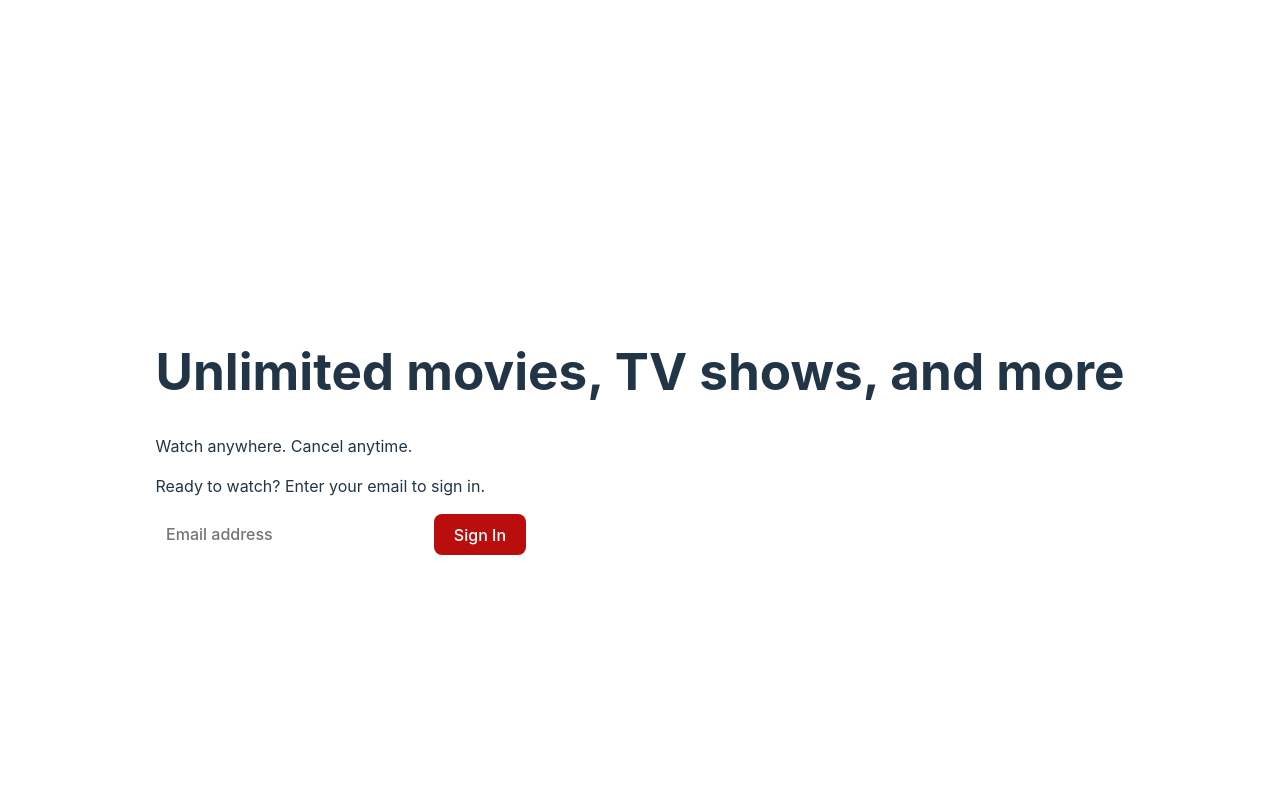
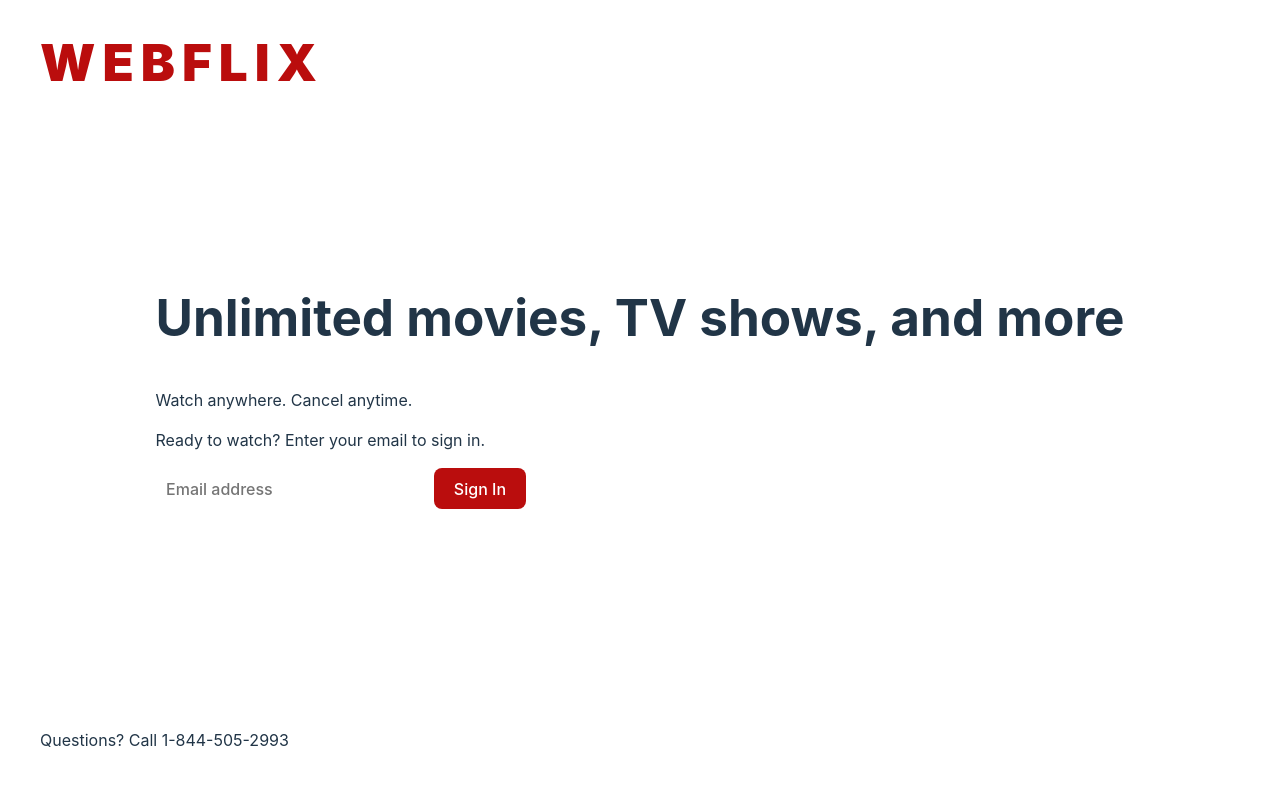
Before and after one commit to tiffbacher/Webflix, a React (Vite) app: page / in a window 1280 px wide. Shown: the top 786 px of the page. Built offline with nearby package versions, Linux system fonts and the light colour scheme.

Commit message:
Add header and footer and update CSS

```diff
--- a/src/index.css
+++ b/src/index.css
@@ -12,10 +12,40 @@
   -webkit-font-smoothing: antialiased;
   -moz-osx-font-smoothing: grayscale;
   -webkit-text-size-adjust: 100%;
+}
 
+.max-width {
+  max-width: 1200px;
+  margin: 0 auto;
+}
+
+#root {
+  height: 100vh;
+  width: 100vw;
+}
+
+header {
+  width: 100%;
+}
+
+.root__main {
   display: flex;
+  flex-direction: column;
+  justify-content: space-between;
   align-items: center;
-  justify-content: center;
+  height: 100%;
+}
+
+.logo {
+  color: rgb(186, 13, 13);
+  font-weight: 900;
+  letter-spacing: 7px;
+}
+
+.line-break {
+  width: 100%;
+  height: .4em;
+  background-color: rgb(255, 255, 255, .075);
 }
 
 a {
@@ -34,10 +64,10 @@ body {
   place-items: center;
   min-width: 320px;
   min-height: 100vh;
-  padding: 2em;
 }
 
-h1 {
+h1,
+.h1 {
   font-size: 3.2em;
   line-height: 1.1;
 }
@@ -112,6 +142,14 @@ form>input[type=submit] {
   color: lightgray;
 }
 
+footer {
+  width: 100%;
+}
+
+.footer-content {
+  padding: 2em;
+}
+
 @media (prefers-color-scheme: light) {
   :root {
     color: #213547;
--- a/src/routes/root.jsx
+++ b/src/routes/root.jsx
@@ -1,14 +1,30 @@
-import { Outlet, Link } from "react-router-dom";
+import { Link } from "react-router-dom";
 
 export default function Root() {
     return (
         <>
-            <div>
-                <h1>Unlimited movies, TV shows, and more</h1>
-                <p>Watch anywhere. Cancel anytime.</p>
-                <p>Ready to watch? Enter your email to sign in.</p>
-                <input type="text" placeholder="Email address" />
-                <Link to="sign-in" className="button">Sign In</Link>
+            <div className="root__main">
+                <header>
+                    <div className="max-width">
+                        <h1 className="logo">WEBFLIX</h1>
+                    </div>
+                </header>
+                <div className="max-width">
+                    <h2 className="h1">Unlimited movies, TV shows, and more</h2>
+                    <p>Watch anywhere. Cancel anytime.</p>
+                    <p>Ready to watch? Enter your email to sign in.</p>
+                    <div>
+                        <input type="text" placeholder="Email address" />
+                        <Link to="sign-in" className="button">Sign In</Link>
+                    </div>
+                </div>
+                <footer>
+                    <div className="line-break"></div>
+                    <div className="footer-content max-width">
+                        <p>Questions? Call 1-844-505-2993</p>
+                        {/* TODO: Add footer links */}
+                    </div>
+                </footer>
             </div>
         </>
     )
```
